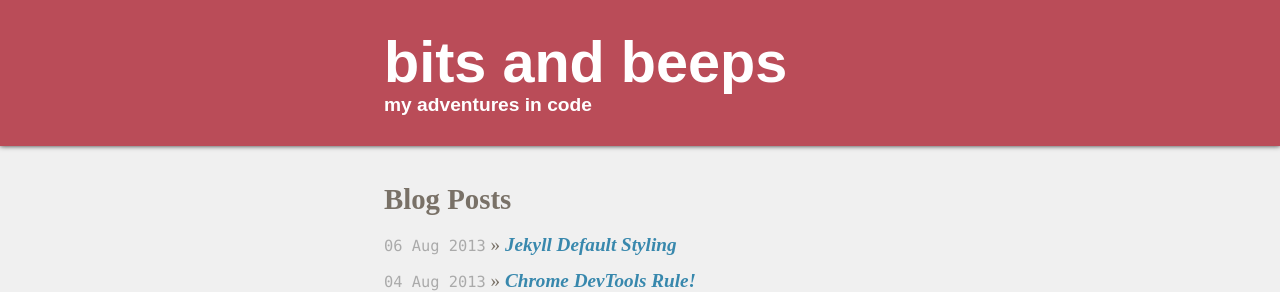
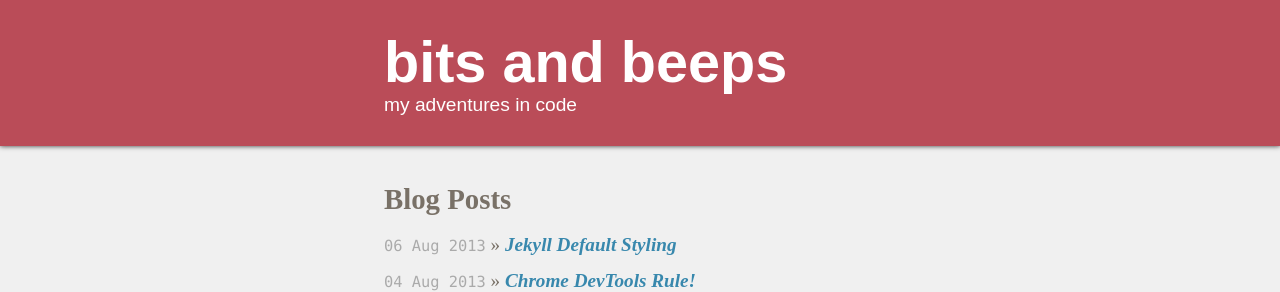
Before and after one commit to andyroo2000/andyroo2000.github.io, a Jekyll site: the page built from index.html, in a window 1280 px wide. Shown: the top 292 px of the page. Built offline with Jekyll 4.4.1, drawn with Linux system fonts in a browser that asks for light colours; Markdown is read by kramdown in place of the engine named in the settings.

Commit message:
give subhead normal font-weight

```diff
--- a/css/global.css
+++ b/css/global.css
@@ -219,11 +219,12 @@ header h1.title {
 header h2.site-description {
   font-family: "anonymous-pro",sans-serif;
   font-size: 1em;
+  font-weight: normal;
   margin-bottom: 1em;
   color: #fff;
 }
 
-/* line 129, ../scss/_main.scss */
+/* line 130, ../scss/_main.scss */
 header h1.title a {
   font-family: "anonymous-pro",sans-serif;
   font-weight: bold;
@@ -233,17 +234,17 @@ header h1.title a {
   padding: 0;
 }
 
-/* line 138, ../scss/_main.scss */
+/* line 139, ../scss/_main.scss */
 footer {
   color: #fff;
   text-align: left;
 }
-/* line 141, ../scss/_main.scss */
+/* line 142, ../scss/_main.scss */
 footer a:link {
   font-weight: normal;
 }
 
-/* line 146, ../scss/_main.scss */
+/* line 147, ../scss/_main.scss */
 footer .contact {
   float: left;
   margin-right: 3em;
@@ -252,7 +253,7 @@ footer .contact {
   padding: 0.2em 0em 0em 0em;
 }
 
-/* line 155, ../scss/_main.scss */
+/* line 156, ../scss/_main.scss */
 article li:before {
   content: "";
   border-color: transparent #111;
@@ -272,44 +273,44 @@ article li:before {
 /*
 /*****************************************************************************/
 /* standard */
-/* line 175, ../scss/_main.scss */
+/* line 176, ../scss/_main.scss */
 article pre {
   border: 1px solid #ddd;
   background-color: #eef;
   padding: 0 .4em;
 }
 
-/* line 181, ../scss/_main.scss */
+/* line 182, ../scss/_main.scss */
 article ul, article ol {
   margin-left: 1.35em;
 }
 
-/* line 185, ../scss/_main.scss */
+/* line 186, ../scss/_main.scss */
 article code {
   border: 1px solid #ddd;
   background-color: #eef;
   padding: 0 .2em;
 }
 
-/* line 191, ../scss/_main.scss */
+/* line 192, ../scss/_main.scss */
 article pre code {
   border: none;
 }
 
 /* terminal */
-/* line 196, ../scss/_main.scss */
+/* line 197, ../scss/_main.scss */
 article pre.terminal {
   border: 1px solid #000;
   background-color: #333;
   color: #FFF;
 }
 
-/* line 202, ../scss/_main.scss */
+/* line 203, ../scss/_main.scss */
 article pre.terminal code {
   background-color: #333;
 }
 
-/* line 206, ../scss/_main.scss */
+/* line 207, ../scss/_main.scss */
 article {
   padding: 0 0 1.5em 0;
   border-bottom: 1px solid gray;
@@ -317,7 +318,7 @@ article {
 
 /* MEDIA QUERIES-------- */
 @media screen and (min-width: 1271px) {
-  /* line 217, ../scss/_main.scss */
+  /* line 218, ../scss/_main.scss */
   .content, header, footer {
     width: 40%;
     margin-left: auto;
@@ -325,7 +326,7 @@ article {
   }
 }
 @media screen and (max-width: 1270px) {
-  /* line 225, ../scss/_main.scss */
+  /* line 226, ../scss/_main.scss */
   .content, header, footer {
     margin-left: auto;
     margin-right: auto;
@@ -333,38 +334,38 @@ article {
   }
 }
 @media screen and (max-width: 1050px) {
-  /* line 233, ../scss/_main.scss */
+  /* line 234, ../scss/_main.scss */
   .content, header, footer {
     width: 57%;
   }
 }
 @media screen and (max-width: 950px) {
-  /* line 239, ../scss/_main.scss */
+  /* line 240, ../scss/_main.scss */
   .content, header, footer {
     width: 68%;
   }
 }
 @media screen and (max-width: 750px) {
-  /* line 245, ../scss/_main.scss */
+  /* line 246, ../scss/_main.scss */
   .content, header, footer {
     width: 75%;
   }
 }
 @media screen and (max-width: 550px) {
-  /* line 251, ../scss/_main.scss */
+  /* line 252, ../scss/_main.scss */
   .content, header, footer {
     width: 85%;
   }
 }
 @media screen and (max-width: 480px) {
-  /* line 257, ../scss/_main.scss */
+  /* line 258, ../scss/_main.scss */
   .content, header, footer {
     width: 95%;
   }
 }
 /* Font-size change for title for small screens*/
 @media screen and (max-width: 615px) {
-  /* line 264, ../scss/_main.scss */
+  /* line 265, ../scss/_main.scss */
   header h1.title {
     font-size: 2em;
   }
--- a/scss/_main.scss
+++ b/scss/_main.scss
@@ -122,6 +122,7 @@ header h1.title {
 header h2.site-description {
   font-family: "anonymous-pro",sans-serif;
   font-size: 1em;
+  font-weight: normal;
   margin-bottom: 1em;
   color: #fff;
 }
```
